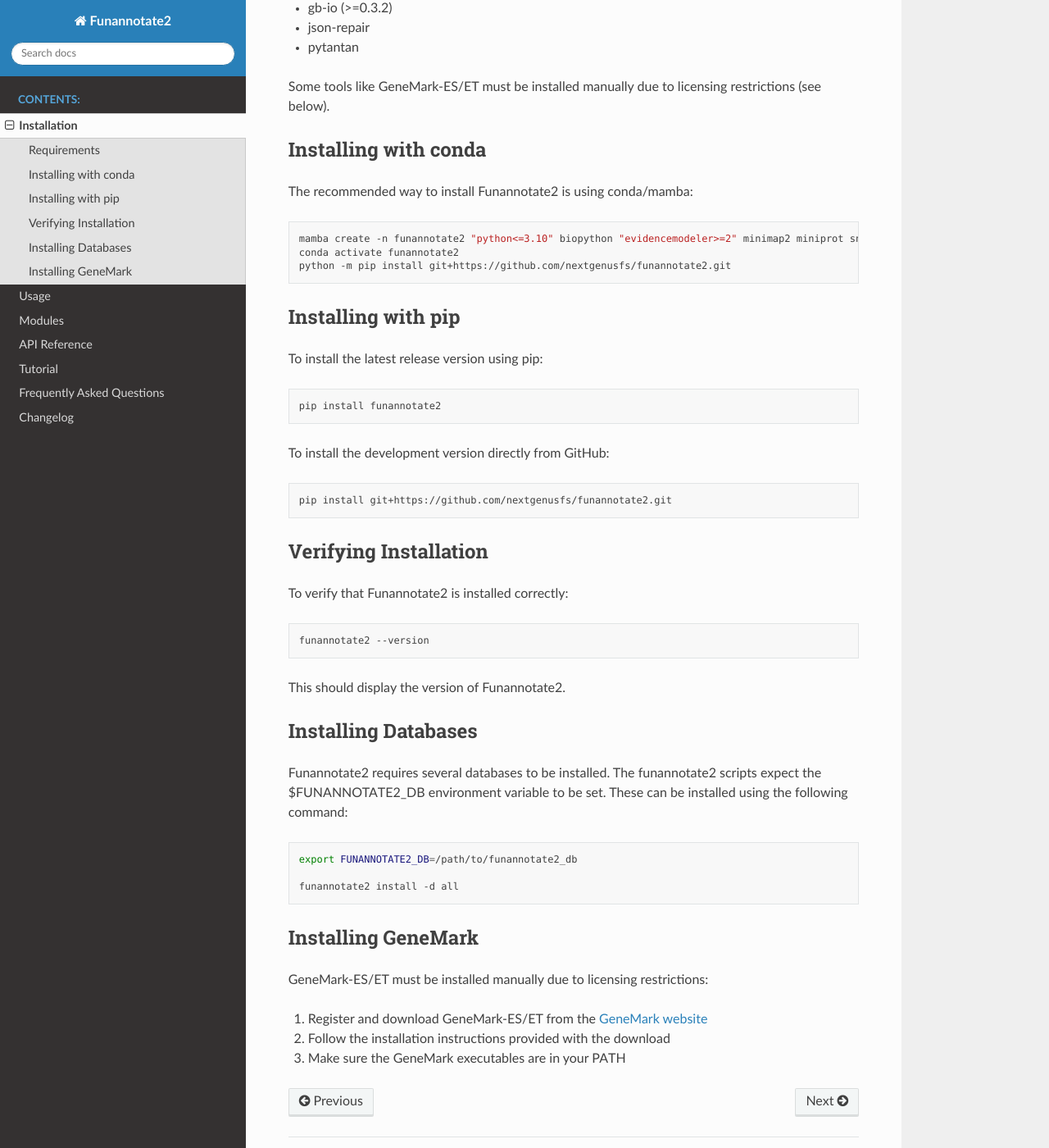
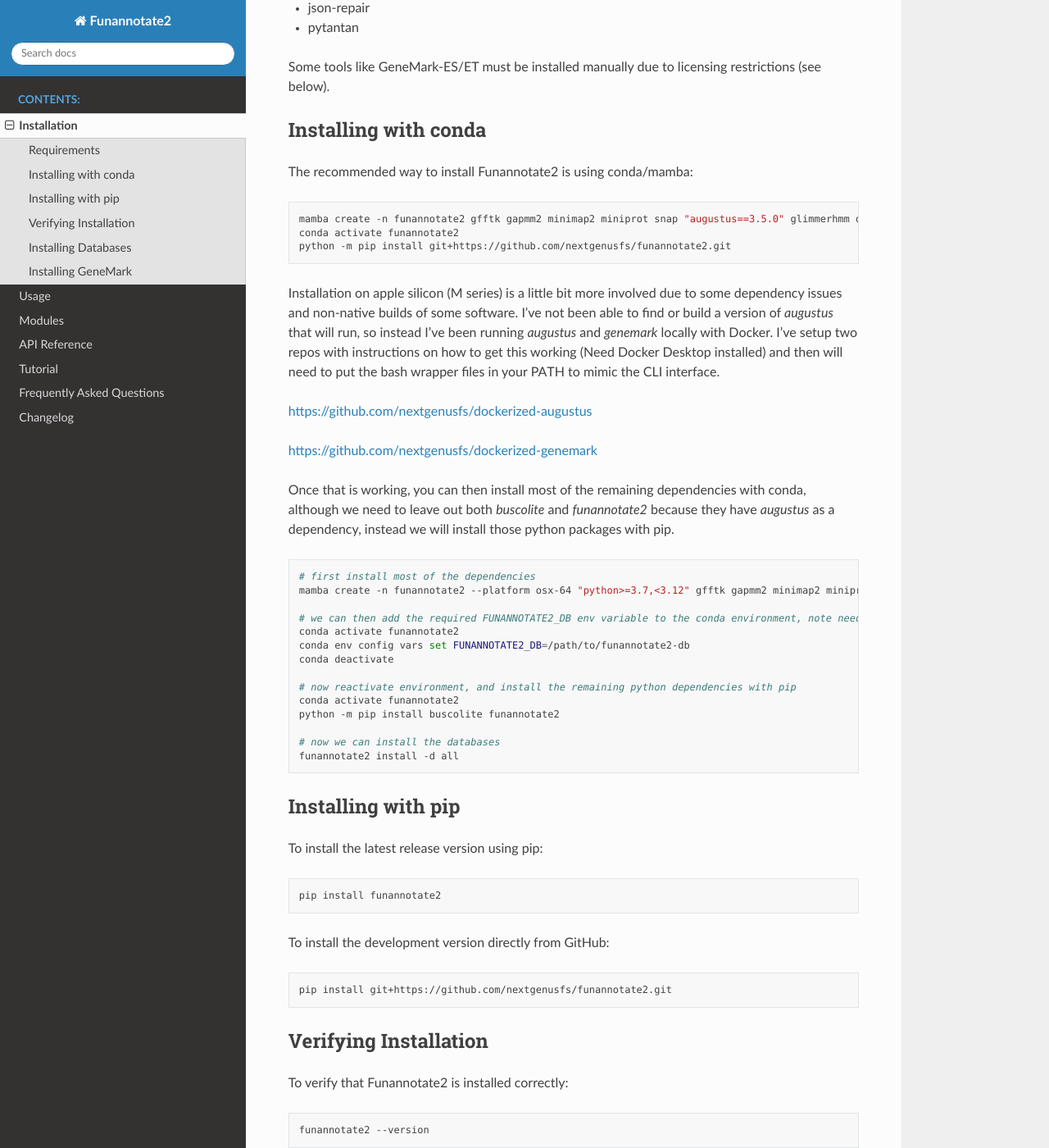
Before and after one commit to nextgenusfs/funannotate2, a Sphinx documentation site: the page built from docs/installation.rst, in a window 1280 px wide and 1400 px high, scrolled down 794 px. Shown: the whole window at 82% size. Built offline with Sphinx 7.4.7 and the Read the Docs theme 3.1.0, drawn with Linux system fonts in a browser that asks for light colours; some of the changed text lies outside the part shown.

Commit message:
update some docs

```diff
--- a/docs/index.rst
+++ b/docs/index.rst
@@ -9,11 +9,11 @@
 -----------
 
 * Genome cleaning and preparation
-* Gene prediction using multiple methods (Augustus, GeneMark-ES, etc.)
-* Evidence-based gene prediction using RNA-seq and protein evidence
+* Gene prediction using multiple methods (Augustus, GeneMark-ES, SNAP, GlimmerHMM, etc.)
+* Automated ab-initio training of gene prediction algorithms
+* Evidence-based gene prediction using transcript andd protein alignment evidence
 * Functional annotation using various databases (Pfam, dbCAN, MEROPS, SwissProt, etc.)
 * BUSCO-based quality assessment
-* Comparative genomics analysis
 * Output in various formats (GFF3, GenBank, FASTA, etc.)
 
 
--- a/docs/installation.rst
+++ b/docs/installation.rst
@@ -9,7 +9,6 @@
 Funannotate2 has the following dependencies:
 
 * Python 3.7 or later
-* EvidenceModeler (>=2) [optional]
 * Minimap2
 * Miniprot
 * SNAP
@@ -41,9 +40,36 @@
 
 .. code-block:: bash
 
-    mamba create -n funannotate2 "python<=3.10" biopython "evidencemodeler>=2" minimap2 miniprot snap "augustus==3.5.0" glimmerhmm diamond trnascan-se table2asn
+    mamba create -n funannotate2 gfftk gapmm2 minimap2 miniprot snap "augustus==3.5.0" glimmerhmm diamond trnascan-se table2asn gb-io buscolite
     conda activate funannotate2
     python -m pip install git+https://github.com/nextgenusfs/funannotate2.git
+
+
+Installation on apple silicon (M series) is a little bit more involved due to some dependency issues and non-native builds of some software.  I've not been able to find or build a version of `augustus` that will run, so instead I've been running `augustus` and `genemark` locally with Docker.  I've setup two repos with instructions on how to get this working (Need Docker Desktop installed) and then will need to put the bash wrapper files in your PATH to mimic the CLI interface.
+
+https://github.com/nextgenusfs/dockerized-augustus
+
+https://github.com/nextgenusfs/dockerized-genemark
+
+Once that is working, you can then install most of the remaining dependencies with conda, although we need to leave out both `buscolite` and `funannotate2` because they have `augustus` as a dependency, instead we will install those python packages with pip.
+
+.. code-block:: bash
+
+    # first install most of the dependencies
+    mamba create -n funannotate2 --platform osx-64 "python>=3.7,<3.12" gfftk gapmm2 minimap2 miniprot snap glimmerhmm diamond trnascan-se gb-io pyhmmer pyfastx requests json-repair
+
+    # we can then add the required FUNANNOTATE2_DB env variable to the conda environment, note need to reactivate to use it
+    conda activate funannotate2
+    conda env config vars set FUNANNOTATE2_DB=/path/to/funannotate2-db
+    conda deactivate
+
+    # now reactivate environment, and install the remaining python dependencies with pip
+    conda activate funannotate2
+    python -m pip install buscolite funannotate2
+
+    # now we can install the databases
+    funannotate2 install -d all
+
 
 Installing with pip
 -----------------
```
